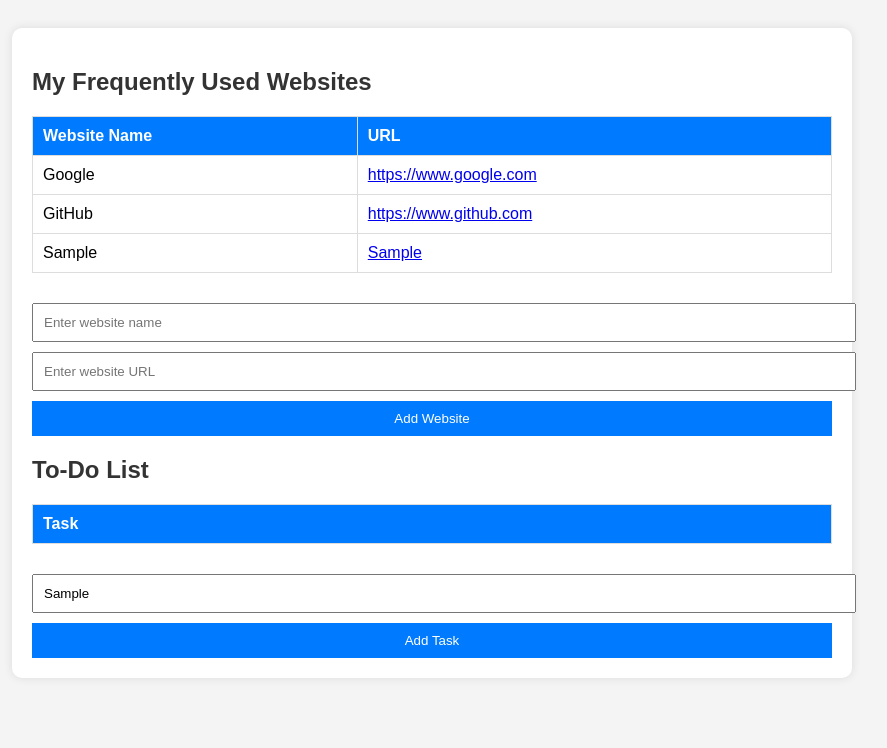
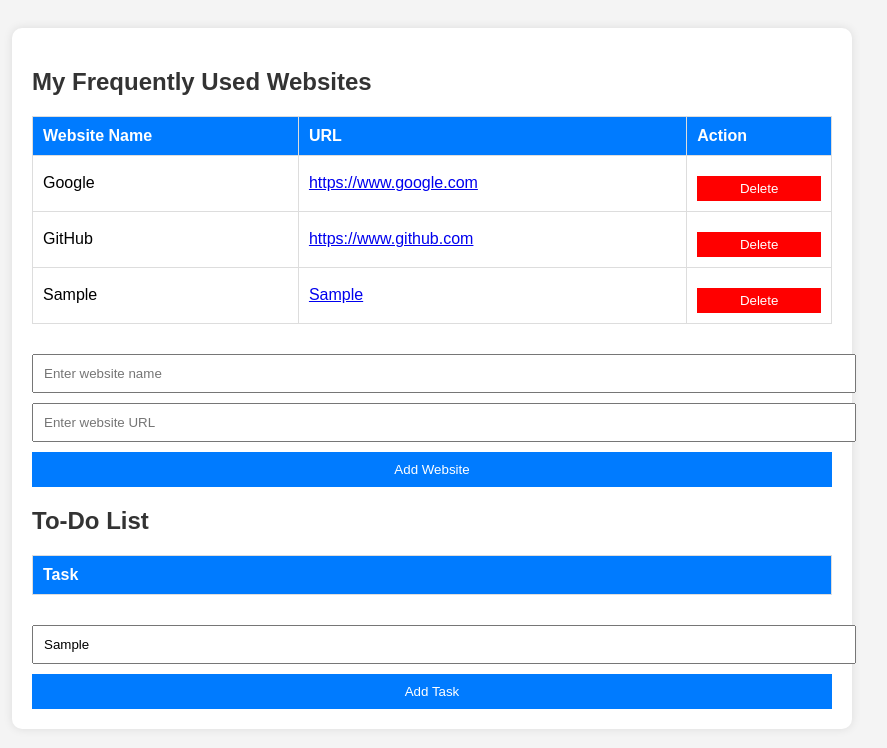
Before and after one commit to wwwdotming/my-homepage, a plain HTML site: page index.html in a window 1280 px wide. Both pictures are taken after typing "Sample", "Sample", "Sample" into the empty fields and a click on the button "Add Website". Shown: the whole page, without its empty margins (208-1095 px from the left). Drawn offline with Linux system fonts and the light colour scheme.

Commit message:
Add files via upload

```diff
--- a/index.html
+++ b/index.html
@@ -14,6 +14,8 @@
         input, button { padding: 10px; margin-top: 10px; width: 100%; }
         button { background-color: #007bff; color: white; border: none; cursor: pointer; }
         button:hover { background-color: #0056b3; }
+        .delete-btn { background-color: red; color: white; padding: 5px; border: none; cursor: pointer; }
+        .delete-btn:hover { background-color: darkred; }
     </style>
 </head>
 <body>
@@ -24,11 +26,12 @@
                 <tr>
                     <th>Website Name</th>
                     <th>URL</th>
+                    <th>Action</th>
                 </tr>
             </thead>
             <tbody id="website-list">
-                <tr><td>Google</td><td><a href="https://www.google.com" target="_blank">https://www.google.com</a></td></tr>
-                <tr><td>GitHub</td><td><a href="https://www.github.com" target="_blank">https://www.github.com</a></td></tr>
+                <tr><td>Google</td><td><a href="https://www.google.com" target="_blank">https://www.google.com</a></td><td><button class="delete-btn" onclick="deleteWebsite(this)">Delete</button></td></tr>
+                <tr><td>GitHub</td><td><a href="https://www.github.com" target="_blank">https://www.github.com</a></td><td><button class="delete-btn" onclick="deleteWebsite(this)">Delete</button></td></tr>
             </tbody>
         </table>
         <input type="text" id="website-name" placeholder="Enter website name">
@@ -55,11 +58,16 @@
             if (name && url) {
                 let list = document.getElementById('website-list');
                 let row = document.createElement('tr');
-                row.innerHTML = `<td>${name}</td><td><a href="${url}" target="_blank">${url}</a></td>`;
+                row.innerHTML = `<td>${name}</td><td><a href="${url}" target="_blank">${url}</a></td><td><button class='delete-btn' onclick='deleteWebsite(this)'>Delete</button></td>`;
                 list.appendChild(row);
                 document.getElementById('website-name').value = '';
                 document.getElementById('new-website').value = '';
             }
+        }
+
+        function deleteWebsite(button) {
+            let row = button.parentElement.parentElement;
+            row.remove();
         }
 
         function addTask() {
```
